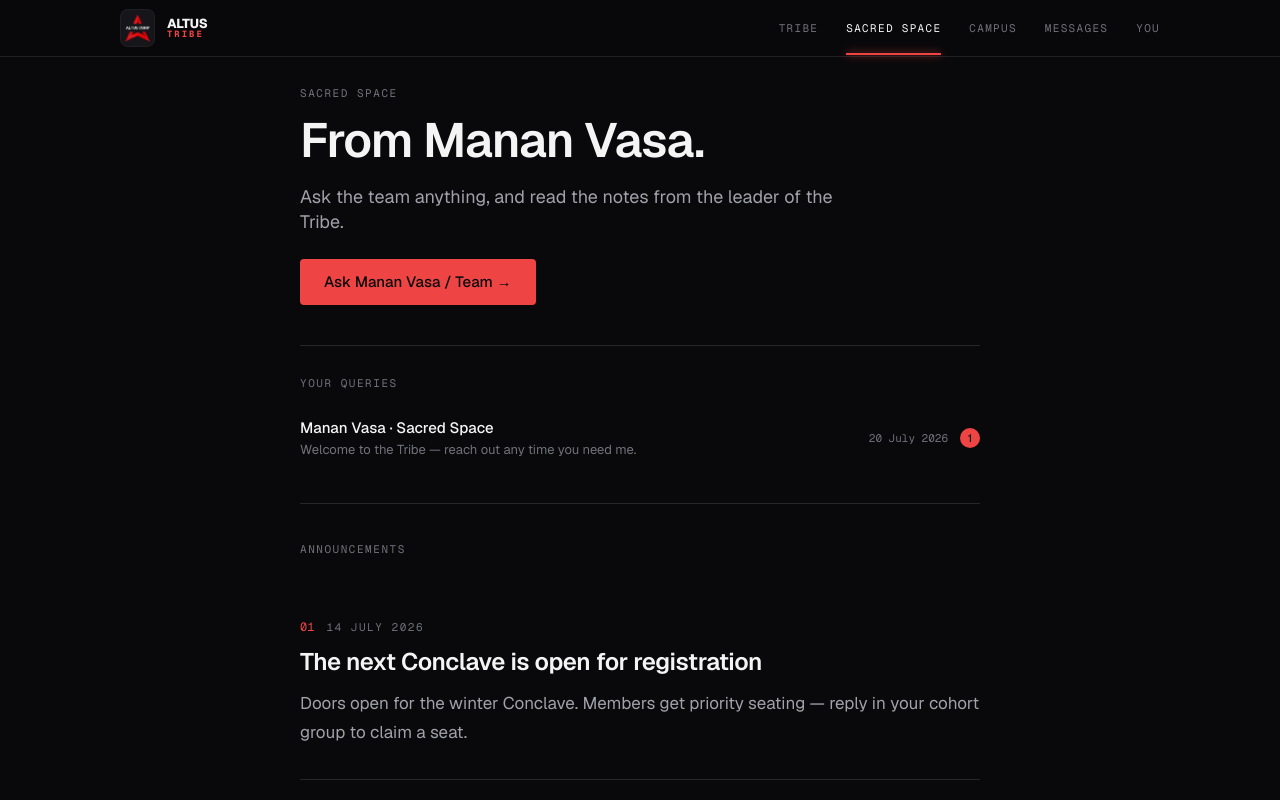
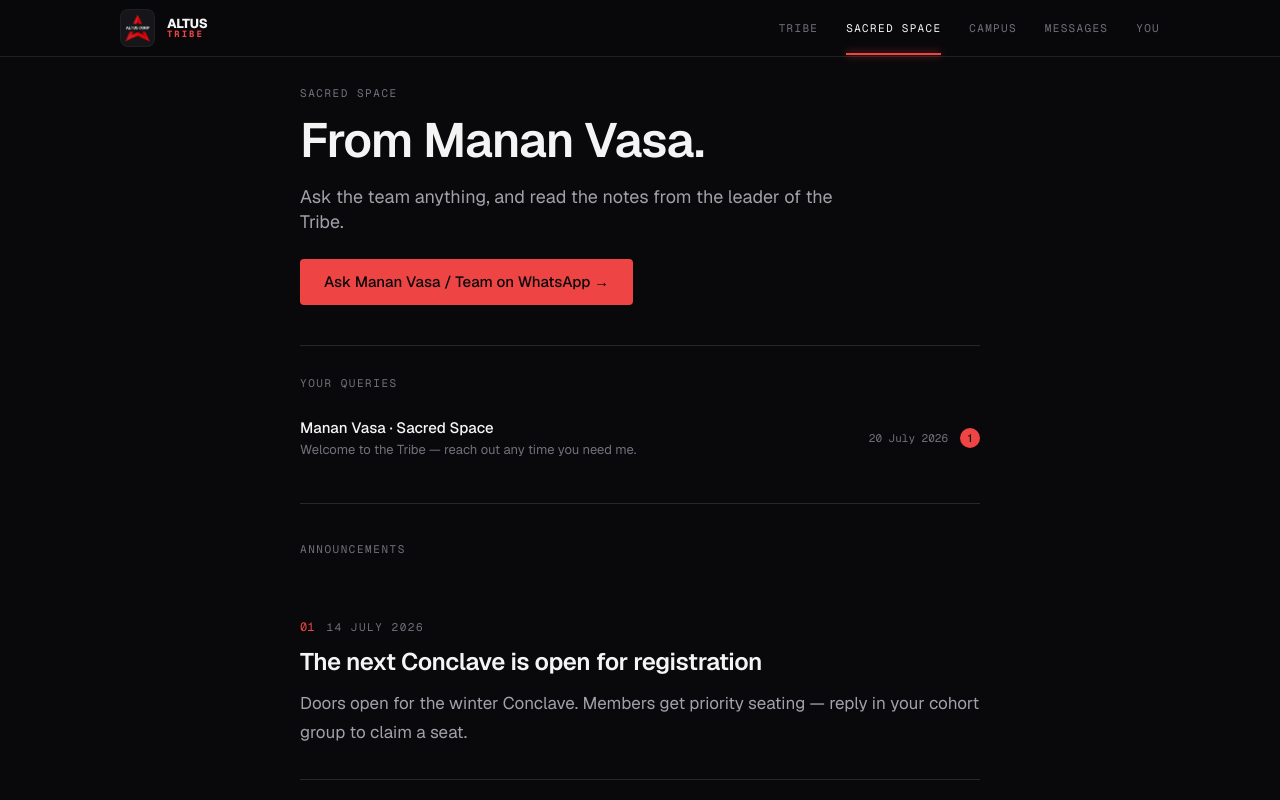
Before and after one commit to yashitamoulin01-star/Altus-Tribe, a Next.js app: page /sacred-space in a window 1280 px wide. Shown: the top 800 px of the page. Built offline with nearby package versions, Linux system fonts and the light colour scheme; no server answers; the database is empty.

Commit message:
feat(sacred-space): Ask Manan Vasa now opens WhatsApp (+91 80970 10410)
Hands off to wa.me with a prefilled greeting in a new tab instead of the in-app
support thread — WhatsApp is where the Tribe actually talks.

```diff
--- a/src/app/(app)/sacred-space/AskManan.tsx
+++ b/src/app/(app)/sacred-space/AskManan.tsx
@@ -1,28 +1,20 @@
-"use client";
+// Opens a WhatsApp chat with Manan Vasa & team directly. WhatsApp is where the
+// Tribe actually talks, so "Ask Manan Vasa" hands off to it with a prefilled
+// greeting rather than the in-app support thread.
+const WHATSAPP_NUMBER = "918097010410"; // +91 80970 10410 (E.164, no symbols)
+const PREFILL = "Hi Manan Vasa, this is a message from the Altus Tribe portal. ";
 
-import { useRouter } from "next/navigation";
-import { useTransition } from "react";
-import { askManan } from "./actions";
-
-// Opens (or creates) the member's private support thread with Manan Vasa & team.
-// Falls back to the Messages world when offline / unauthenticated.
 export default function AskManan() {
-  const router = useRouter();
-  const [pending, start] = useTransition();
+  const href = `https://wa.me/${WHATSAPP_NUMBER}?text=${encodeURIComponent(PREFILL)}`;
 
   return (
-    <button
-      type="button"
-      disabled={pending}
-      onClick={() =>
-        start(async () => {
-          const r = await askManan();
-          router.push(r.id ? `/messages/${r.id}` : "/messages");
-        })
-      }
-      className="mt-6 inline-block rounded bg-red px-6 py-3 text-[15px] font-medium text-paper transition-colors hover:bg-red-hover disabled:opacity-60"
+    <a
+      href={href}
+      target="_blank"
+      rel="noopener noreferrer"
+      className="mt-6 inline-flex items-center gap-2 rounded bg-red px-6 py-3 text-[15px] font-medium text-paper transition-colors hover:bg-red-hover"
     >
-      {pending ? "Opening…" : "Ask Manan Vasa / Team →"}
-    </button>
+      Ask Manan Vasa / Team on WhatsApp →
+    </a>
   );
 }
```
